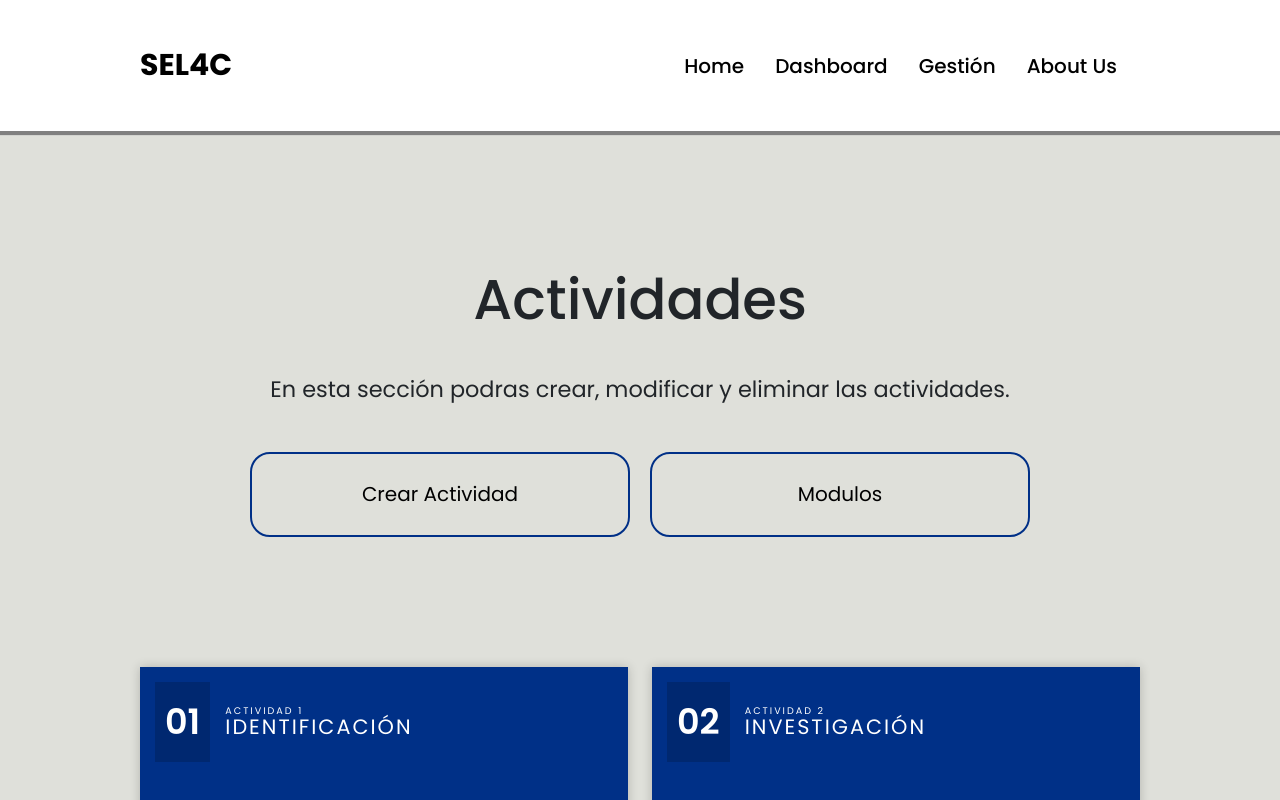
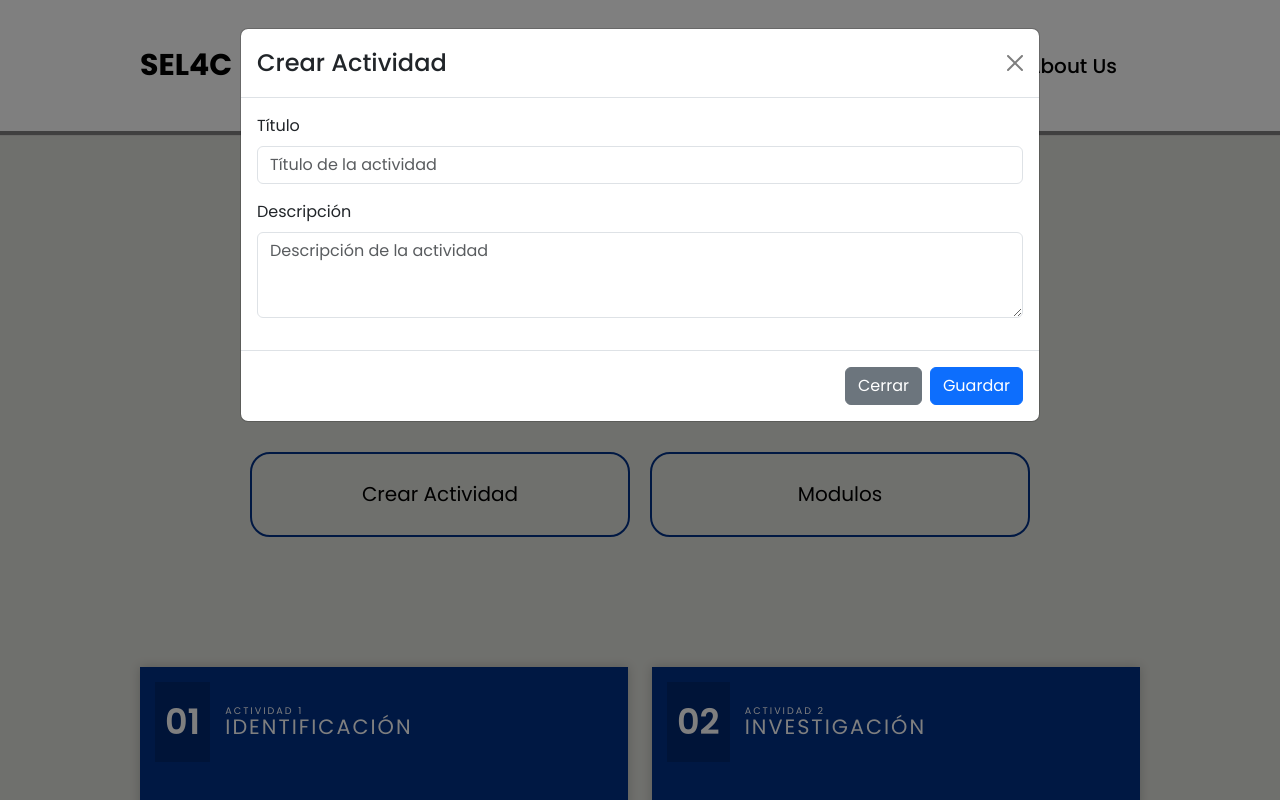
Before and after one commit to SEL4C-Equipo8/Front3, a React (Create React App) app in the folder prueba/: page /gestion in a window 1280 px wide. Both pictures are taken after a click on the button "Crear Actividad". Shown: the top 800 px of the page. Built offline with nearby package versions, Linux system fonts and the light colour scheme.

Commit message:
Creacion de actividades :)

```diff
--- a/prueba/src/Gestion.js
+++ b/prueba/src/Gestion.js
@@ -14,6 +14,9 @@ function Gestion() {
   const handleOpenModal = () => {
     setShowModal(true);
   }
+  const handleCloseModal = () => {
+    setShowModal(false);
+  }
 
 
   return (
@@ -27,7 +30,7 @@ function Gestion() {
           En esta sección podras crear, modificar y eliminar las actividades.
         </p>
         <div style={{ display: 'flex', justifyContent: 'center' , marginRight: '0%', marginTop: '4%',marginBottom: '12%'}}>
-                <Button variant="outline-light" style={{width: '380px',  height: '85px', borderRadius: '20px',borderColor: '#003087',borderWidth: '2.5px',color: 'black' ,fontSize: '20px',}} onClick={() => {/* Tu función onClick personalizada */}}>
+                <Button variant="outline-light" style={{width: '380px',  height: '85px', borderRadius: '20px',borderColor: '#003087',borderWidth: '2.5px',color: 'black' ,fontSize: '20px',}} onClick={handleOpenModal}>
                 Crear Actividad
               </Button>{' '}
               <div style={{ marginRight: '20px' }}></div> {/* Espacio */}
@@ -160,7 +163,7 @@ function Gestion() {
             </div>
           </Col>
         </Row>
-        <CustomModalA show={showModal} onHide={() => setShowModal(false)} handleOpenModal={handleOpenModal} />
+        <CustomModalA show={showModal} onClose={handleCloseModal}  />
 
       </Container>
     </section>
--- a/prueba/src/components/CustomModalA.js
+++ b/prueba/src/components/CustomModalA.js
@@ -5,8 +5,7 @@ import Modal from 'react-bootstrap/Modal';
 import { createActivity } from '../models/Activity';
 
 function CustomModalA(props) {
-  const { show, onHide, handleOpenModal } = props;
-  console.log(show);
+  const {show,onClose} = props;
 
   const [titulo, setTitulo] = useState('');
   const [descripcion, setDescripcion] = useState('');
@@ -26,7 +25,7 @@ function CustomModalA(props) {
 
   return (
     <>
-      <Modal size="lg" show={show} onHide={onHide}>
+      <Modal size="lg" show={show} onHide={onClose}>
         <Modal.Header closeButton>
           <Modal.Title>Crear Actividad</Modal.Title>
         </Modal.Header>
@@ -55,13 +54,12 @@ function CustomModalA(props) {
           </Form>
         </Modal.Body>
         <Modal.Footer>
-          <Button variant="secondary" onClick={onHide}>
+          <Button variant="secondary" onClick={onClose}>
             Cerrar
           </Button>
           <Button variant="primary" onClick={() => {
             handleSubmit();
-            onHide();
-            handleOpenModal();
+            onClose();
           }}>
             Guardar
           </Button>
--- a/prueba/src/models/Activity.js
+++ b/prueba/src/models/Activity.js
@@ -1,6 +1,6 @@
 import axios from 'axios';
 
-const BASE_URL = 'http://localhost:8000'; // Reemplaza esto con la URL de tu servidor Django
+const BASE_URL = 'http://127.0.0.1:8000'; // Reemplaza esto con la URL de tu servidor Django
 
 export async function createActivity(titulo, descripcion) {
   const url = `${BASE_URL}/api/admin/activities/`; // Asegúrate de que la URL sea la correcta
```
